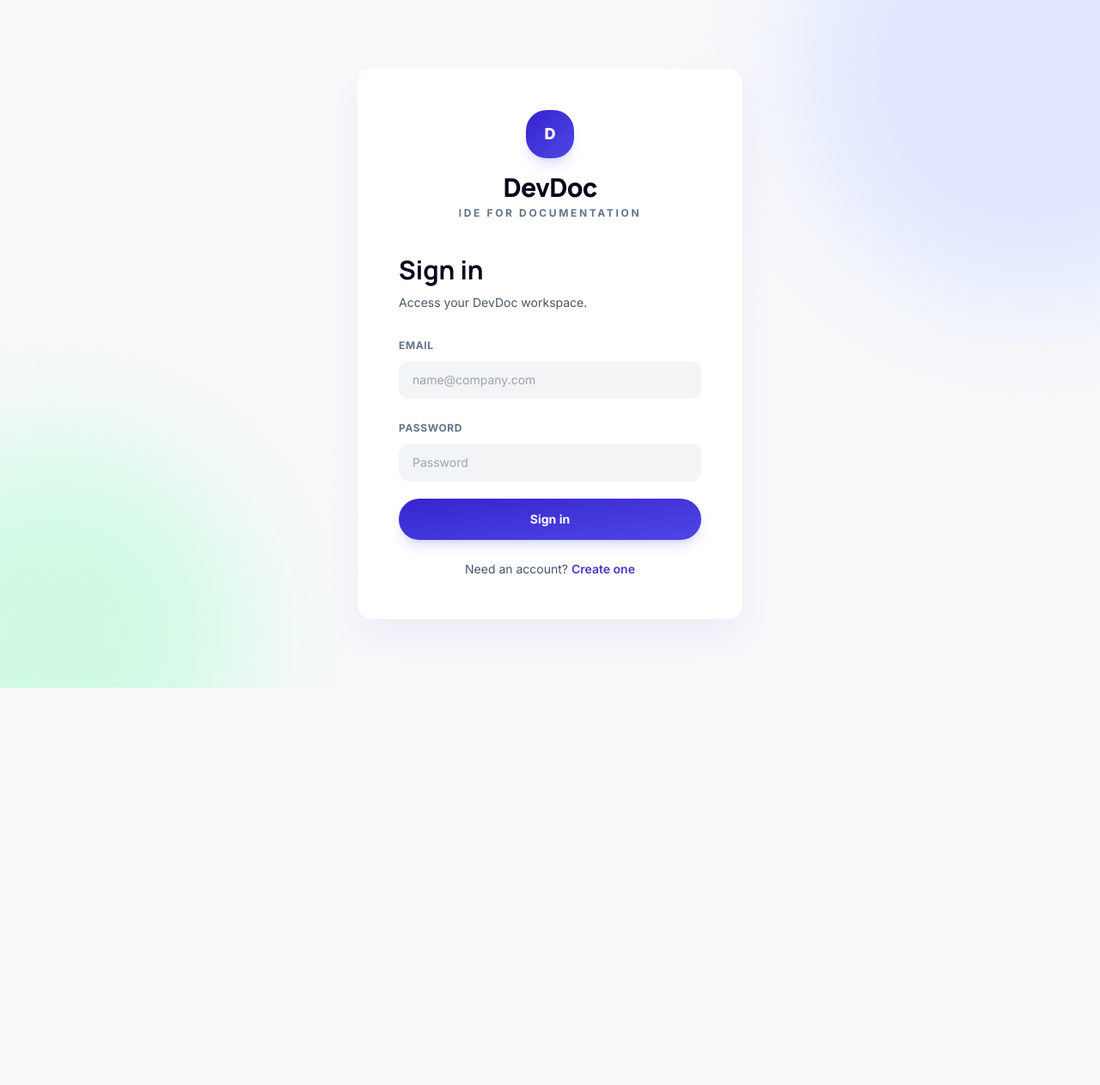
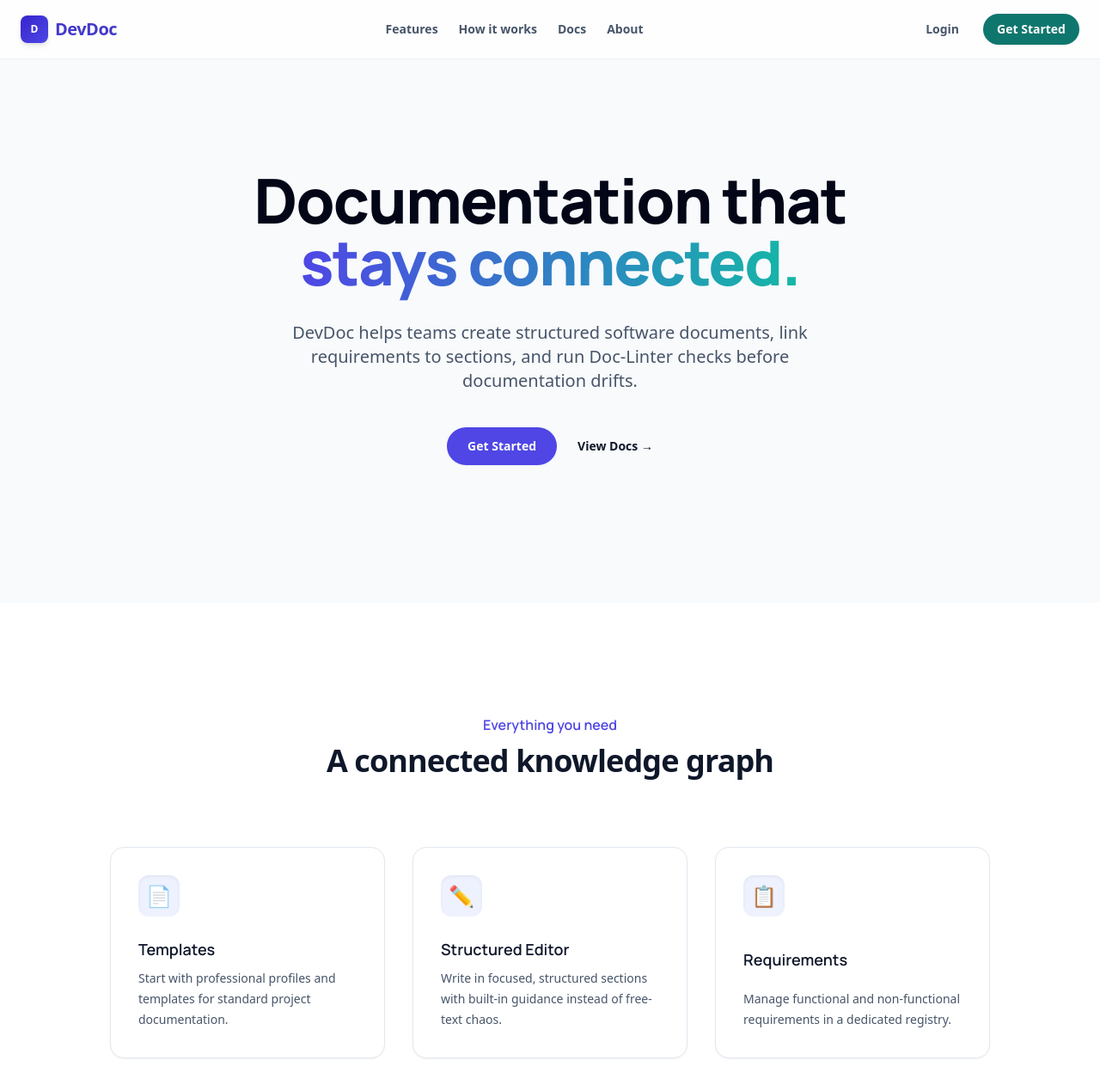
Before and after one commit to 01Khun10/DevDoc, a React (Vite) app in the folder frontend/: page / in a window 1280 px wide. Before the commit this address led to /login. Shown: the top 1262 px of the page at 86% size. Before the commit the page ends 800 px from the top, so only its background shows below. Built offline with nearby package versions, Linux system fonts and the light colour scheme; no server answers.

Commit message:
add landing page and topbar language polish

```diff
--- a/frontend/src/App.jsx
+++ b/frontend/src/App.jsx
@@ -7,6 +7,7 @@ import Dashboard from "./pages/Dashboard";
 import DocumentEditor from "./pages/DocumentEditor";
 import DocsPlaceholder from "./pages/DocsPlaceholder";
 import HelpPlaceholder from "./pages/HelpPlaceholder";
+import LandingPage from "./pages/LandingPage";
 import Login from "./pages/Login";
 import ProfilePlaceholder from "./pages/ProfilePlaceholder";
 import ProjectAnalyticsPlaceholder from "./pages/ProjectAnalyticsPlaceholder";
@@ -34,7 +35,7 @@ function HomeRedirect() {
     );
   }
 
-  return <Navigate to={user ? "/dashboard" : "/login"} replace />;
+  return user ? <Navigate to="/dashboard" replace /> : <LandingPage />;
 }
 
 function App() {
--- a/frontend/src/components/topbar/ProfileMenu.jsx
+++ b/frontend/src/components/topbar/ProfileMenu.jsx
@@ -1,10 +1,20 @@
 import { useState } from "react";
 import { Link, useNavigate } from "react-router-dom";
+import { useLanguage } from "../../context/LanguageContext";
 import useAuth from "../../hooks/useAuth";
+
+const languages = [
+  { code: "en", label: "English" },
+  { code: "ur", label: "Urdu" },
+  { code: "ar", label: "Arabic" },
+  { code: "de", label: "German" },
+  { code: "es", label: "Spanish" }
+];
 
 function ProfileMenu() {
   const navigate = useNavigate();
   const { user, logout } = useAuth();
+  const { selectedLanguage, setLanguage } = useLanguage();
   const [isOpen, setIsOpen] = useState(false);
   const displayName = user?.name || user?.email || "Account";
   const initial = displayName.charAt(0).toUpperCase();
@@ -70,8 +80,28 @@ function ProfileMenu() {
           >
             About DevDoc
           </Link>
+          <div className="border-t border-slate-100 px-4 py-3">
+            <p className="mb-2 text-xs font-semibold uppercase tracking-wider text-slate-500">Language</p>
+            <div className="grid grid-cols-2 gap-1">
+              {languages.map((lang) => (
+                <button
+                  key={lang.code}
+                  type="button"
+                  onClick={() => setLanguage(lang.code)}
+                  className={`rounded-md px-2 py-1 text-left text-xs font-medium transition-colors ${
+                    selectedLanguage === lang.code
+                      ? "bg-teal-50 text-teal-700"
+                      : "text-slate-600 hover:bg-slate-50"
+                  }`}
+                >
+                  {lang.label}
+                </button>
+              ))}
+            </div>
+            <p className="mt-2 text-[10px] text-slate-400">Full interface translation will be added later.</p>
+          </div>
           <button
-            className="mt-1 block w-full border-t border-slate-100 px-4 py-2 text-left font-semibold text-red-700 hover:bg-red-50"
+            className="block w-full border-t border-slate-100 px-4 py-2 text-left font-semibold text-red-700 hover:bg-red-50"
             type="button"
             onClick={handleSignOut}
           >
--- /dev/null
+++ b/frontend/src/context/LanguageContext.jsx
@@ -0,0 +1,27 @@
+import { createContext, useContext, useEffect, useState } from "react";
+
+const LanguageContext = createContext(null);
+
+export function LanguageProvider({ children }) {
+  const [selectedLanguage, setSelectedLanguage] = useState(() => {
+    return localStorage.getItem("devdoc_language") || "en";
+  });
+
+  useEffect(() => {
+    localStorage.setItem("devdoc_language", selectedLanguage);
+  }, [selectedLanguage]);
+
+  return (
+    <LanguageContext.Provider value={{ selectedLanguage, setLanguage: setSelectedLanguage }}>
+      {children}
+    </LanguageContext.Provider>
+  );
+}
+
+export function useLanguage() {
+  const context = useContext(LanguageContext);
+  if (!context) {
+    throw new Error("useLanguage must be used within a LanguageProvider");
+  }
+  return context;
+}
--- a/frontend/src/index.css
+++ b/frontend/src/index.css
@@ -50,4 +50,31 @@ h3,
   .devdoc-label {
     @apply text-xs font-bold uppercase tracking-wider text-slate-500;
   }
+
+  .hover-lift {
+    @apply transition-all duration-300 hover:-translate-y-1 hover:shadow-lg;
+  }
+
+  .soft-gradient-bg {
+    @apply bg-gradient-to-br from-indigo-50 via-white to-teal-50;
+  }
+
+  .glass-card {
+    @apply border border-white/20 bg-white/80 shadow-sm backdrop-blur-md;
+  }
+
+  .animate-fade-in {
+    animation: fadeIn 0.5s ease-out forwards;
+  }
 }
+
+@keyframes fadeIn {
+  from {
+    opacity: 0;
+    transform: translateY(10px);
+  }
+  to {
+    opacity: 1;
+    transform: translateY(0);
+  }
+}
--- a/frontend/src/main.jsx
+++ b/frontend/src/main.jsx
@@ -3,6 +3,7 @@ import { createRoot } from "react-dom/client";
 import { BrowserRouter } from "react-router-dom";
 import App from "./App.jsx";
 import { AuthProvider } from "./context/AuthContext.jsx";
+import { LanguageProvider } from "./context/LanguageContext.jsx";
 import { NotificationProvider } from "./context/NotificationContext.jsx";
 import "./index.css";
 
@@ -10,9 +11,11 @@ createRoot(document.getElementById("root")).render(
   <React.StrictMode>
     <BrowserRouter>
       <AuthProvider>
-        <NotificationProvider>
-          <App />
-        </NotificationProvider>
+        <LanguageProvider>
+          <NotificationProvider>
+            <App />
+          </NotificationProvider>
+        </LanguageProvider>
       </AuthProvider>
     </BrowserRouter>
   </React.StrictMode>
--- /dev/null
+++ b/frontend/src/pages/LandingPage.jsx
@@ -0,0 +1,138 @@
+import { Link } from "react-router-dom";
+
+function LandingPage() {
+  const features = [
+    {
+      title: "Templates",
+      description: "Start with professional profiles and templates for standard project documentation.",
+      icon: "📄"
+    },
+    {
+      title: "Structured Editor",
+      description: "Write in focused, structured sections with built-in guidance instead of free-text chaos.",
+      icon: "✏️"
+    },
+    {
+      title: "Requirements",
+      description: "Manage functional and non-functional requirements in a dedicated registry.",
+      icon: "📋"
+    },
+    {
+      title: "Traceability",
+      description: "Link use cases to requirements and requirements to document sections.",
+      icon: "🔗"
+    },
+    {
+      title: "Doc-Linter Validation",
+      description: "Run automated checks for missing documents, empty sections, and unlinked requirements.",
+      icon: "✅"
+    }
+  ];
+
+  return (
+    <div className="min-h-screen bg-slate-50 font-sans text-slate-900 selection:bg-teal-200 selection:text-teal-900">
+      {/* Header */}
+      <header className="sticky top-0 z-50 border-b border-slate-200/60 bg-white/80 backdrop-blur-md">
+        <div className="mx-auto flex max-w-7xl items-center justify-between px-6 py-4">
+          <div className="flex items-center gap-2">
+            <span className="flex h-8 w-8 items-center justify-center rounded-lg bg-gradient-to-br from-[#3525cd] to-[#4f46e5] text-xs font-black text-white shadow-md">
+              D
+            </span>
+            <span className="text-xl font-extrabold tracking-tight text-indigo-700">DevDoc</span>
+          </div>
+
+          <nav className="hidden items-center gap-6 md:flex">
+            <a href="#features" className="text-sm font-semibold text-slate-600 transition-colors hover:text-indigo-600">Features</a>
+            <a href="#how-it-works" className="text-sm font-semibold text-slate-600 transition-colors hover:text-indigo-600">How it works</a>
+            <Link to="/docs" className="text-sm font-semibold text-slate-600 transition-colors hover:text-indigo-600">Docs</Link>
+            <Link to="/about" className="text-sm font-semibold text-slate-600 transition-colors hover:text-indigo-600">About</Link>
+          </nav>
+
+          <div className="flex items-center gap-3">
+            <Link
+              to="/login"
+              className="hidden rounded-full px-4 py-2 text-sm font-semibold text-slate-600 transition-colors hover:bg-slate-100 hover:text-slate-900 sm:inline-block"
+            >
+              Login
+            </Link>
+            <Link
+              to="/register"
+              className="rounded-full bg-teal-700 px-4 py-2 text-sm font-semibold text-white shadow-sm transition-all hover:-translate-y-0.5 hover:bg-teal-800 hover:shadow-md"
+            >
+              Get Started
+            </Link>
+          </div>
+        </div>
+      </header>
+
+      <main>
+        {/* Hero Section */}
+        <section className="relative overflow-hidden px-6 pb-20 pt-24 sm:pb-32 sm:pt-32 lg:pb-40">
+          <div className="absolute inset-x-0 top-0 -z-10 h-full w-full bg-[radial-gradient(#e5e7eb_1px,transparent_1px)] [background-size:16px_16px] [mask-image:radial-gradient(ellipse_50%_50%_at_50%_50%,#000_70%,transparent_100%)] opacity-40"></div>
+
+          <div className="mx-auto max-w-4xl text-center">
+            <h1 className="text-balance text-5xl font-extrabold tracking-tight text-slate-950 sm:text-7xl">
+              Documentation that <span className="bg-gradient-to-r from-indigo-600 to-teal-500 bg-clip-text text-transparent">stays connected.</span>
+            </h1>
+            <p className="mx-auto mt-8 max-w-2xl text-pretty text-lg leading-8 text-slate-600 sm:text-xl">
+              DevDoc helps teams create structured software documents, link requirements to sections, and run Doc-Linter checks before documentation drifts.
+            </p>
+            <div className="mt-10 flex items-center justify-center gap-x-6">
+              <Link
+                to="/register"
+                className="rounded-full bg-indigo-600 px-6 py-3 text-sm font-semibold text-white shadow-sm transition-all hover:-translate-y-0.5 hover:bg-indigo-700 hover:shadow-md"
+              >
+                Get Started
+              </Link>
+              <Link
+                to="/docs"
+                className="text-sm font-semibold leading-6 text-slate-900 transition-colors hover:text-indigo-600"
+              >
+                View Docs <span aria-hidden="true">→</span>
+              </Link>
+            </div>
+          </div>
+        </section>
+
+        {/* Features Section */}
+        <section id="features" className="bg-white py-24 sm:py-32">
+          <div className="mx-auto max-w-7xl px-6 lg:px-8">
+            <div className="mx-auto max-w-2xl text-center">
+              <h2 className="text-base font-semibold leading-7 text-indigo-600">Everything you need</h2>
+              <p className="mt-2 text-3xl font-bold tracking-tight text-slate-900 sm:text-4xl">
+                A connected knowledge graph
+              </p>
+            </div>
+            <div className="mx-auto mt-16 max-w-5xl sm:mt-20">
+              <div className="grid grid-cols-1 gap-8 sm:grid-cols-2 lg:grid-cols-3">
+                {features.map((feature) => (
+                  <div
+                    key={feature.title}
+                    className="group relative flex flex-col items-start justify-between rounded-2xl border border-slate-200 bg-white p-8 shadow-sm transition-all duration-300 hover:-translate-y-1 hover:shadow-xl hover:shadow-indigo-100"
+                  >
+                    <div className="flex h-12 w-12 items-center justify-center rounded-xl bg-indigo-50 text-2xl shadow-inner transition-colors group-hover:bg-indigo-100">
+                      {feature.icon}
+                    </div>
+                    <h3 className="mt-6 text-lg font-semibold text-slate-900">{feature.title}</h3>
+                    <p className="mt-2 text-sm leading-6 text-slate-600">{feature.description}</p>
+                  </div>
+                ))}
+              </div>
+            </div>
+          </div>
+        </section>
+      </main>
+
+      {/* Footer */}
+      <footer className="border-t border-slate-200 bg-white py-12">
+        <div className="mx-auto max-w-7xl px-6 text-center lg:px-8">
+          <p className="text-sm leading-5 text-slate-500">
+            &copy; {new Date().getFullYear()} DevDoc. All rights reserved.
+          </p>
+        </div>
+      </footer>
+    </div>
+  );
+}
+
+export default LandingPage;
```
Also changed, not shown: frontend/src/components/topbar/TopBar.jsx (+7 -22 lines).
